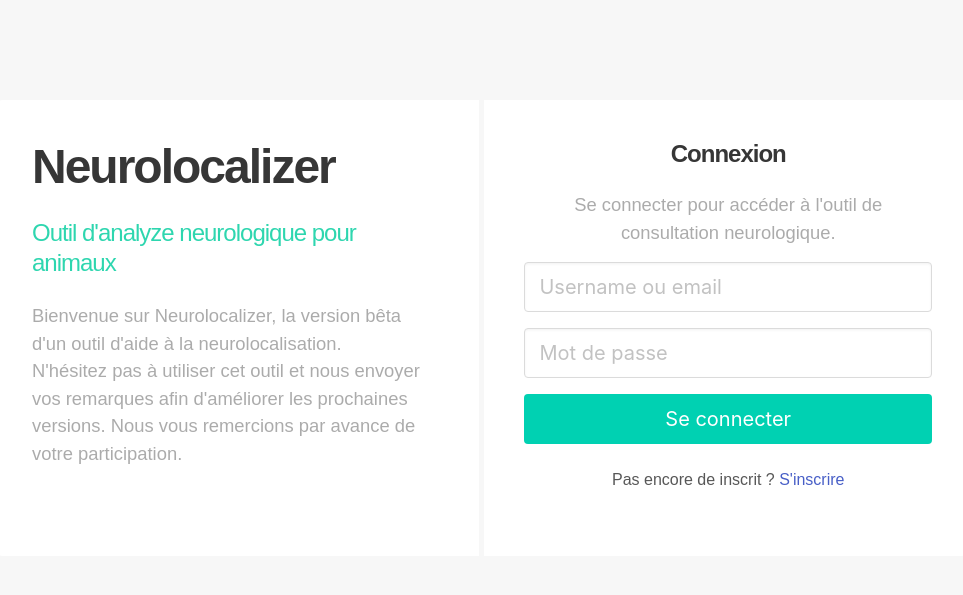
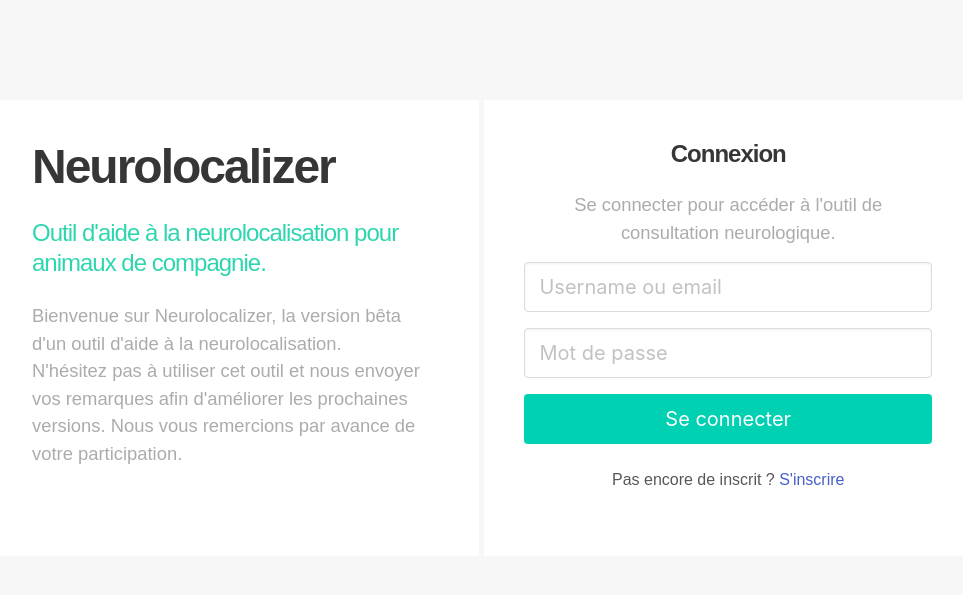
Before and after one commit to ajaunasse/vet-consult, a Symfony app: template templates/login/index.html.twig in a window 1280 px wide. Shown: the top 595 px of the page, without its empty margins (158-1121 px from the left). Run offline with Twig, Linux system fonts and the light colour scheme; the template is opened without the code that fills it, so the values that code supplies are empty; style sheets or scripts are compiled from the project's sources; some libraries are stand-ins or nearby versions.

Commit message:
fix typo

```diff
--- a/templates/login/index.html.twig
+++ b/templates/login/index.html.twig
@@ -15,7 +15,7 @@
                 <div class="columns">
                     <div class="column left">
                         <h1 class="title is-1">Neurolocalizer</h1>
-                        <h2 class="subtitle colored is-4">Outil d'analyze neurologique pour animaux</h2>
+                        <h2 class="subtitle colored is-4">Outil d'aide à la neurolocalisation pour animaux de compagnie.</h2>
                         <p>
                             Bienvenue sur Neurolocalizer, la version bêta d'un outil d'aide à la neurolocalisation.
                         </p>
```
